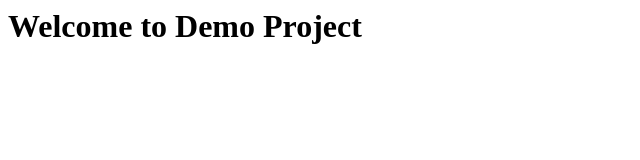
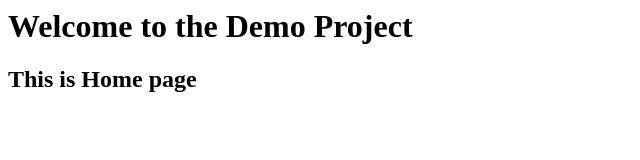
Before and after one commit to DevOpsByMK/Demo, a plain HTML site: page index.html in a window 1280 px wide. Shown: the whole page, without its empty margins (0-640 px from the left). Drawn offline with Linux system fonts and the light colour scheme.

Commit message:
changes in index

```diff
--- a/index.html
+++ b/index.html
@@ -2,6 +2,7 @@
   <head>
   </head>
   <body>
-    <h1> Welcome to Demo Project </h1>
+    <h1> Welcome to the Demo Project </h1>
+    <h2> This is Home page </h2>
   </body>
 </html>
```
